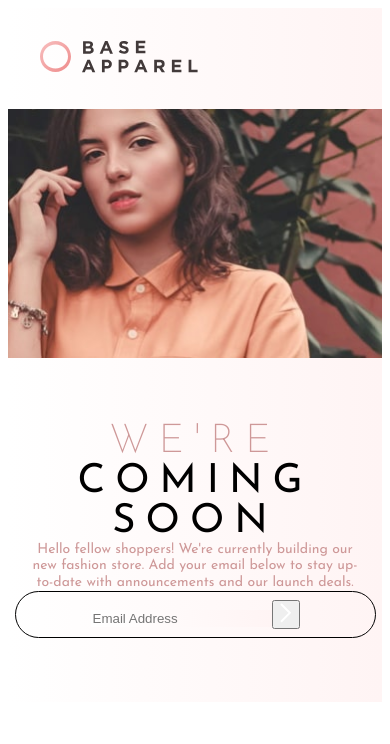
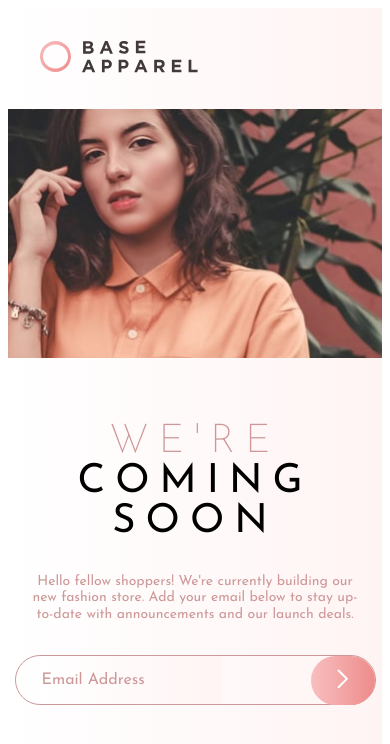
Before and after one commit to natasharamburrun/base-apparel-coming-soon-master-2, a React (Vite) app: page / in a window 390 px wide. Shown: the top 744 px of the page. Built offline with nearby package versions, Linux system fonts and the light colour scheme.

Commit message:
finialised the mobile styling

```diff
--- a/src/styles/app.scss
+++ b/src/styles/app.scss
@@ -47,6 +47,7 @@ $gradient-31: #FFFFFF;
   font-size: 14px;
   line-height: 115%;
   margin: auto;
+  padding: 32px 0;
 }
 
 .logo {
@@ -64,18 +65,34 @@ $gradient-31: #FFFFFF;
 }
 
 .hero-button {
-  border: 1px solid;
+  border: 1px solid $base-pink;
   border-radius: 28px;
   width: 311px;
+  height: 48px;
   display: block;
   justify-self: center;
-  padding: 8px 24px;
-
+  padding: 0 24px;
+  display: flex;
+  justify-content: space-between;
+  position: relative;
 }
 
 .input-text {
   text-align: left;
-  background: linear-gradient(to right, $gradient-2, $gradient-21);
+  background: linear-gradient(to right, $gradient-2 0%, $gradient-21 100%);
+
+}
+
+::placeholder {
+  color: $base-pink;
+  opacity: 1; /* Firefox */
+  font-family: "Josefin Sans", sans-serif;
+  font-size: 16px;
+  line-height: 175%;
+}
+
+::-ms-input-placeholder { /* Edge 12 -18 */
+  color: $base-pink;
 }
 
 input {
@@ -87,7 +104,16 @@ input:focus {
   outline:none!important;
 }
 
+button {
+  border: none;
+  border-radius: 28px;
+  width: 64px;
+  height: 49px;
+  position: absolute;
+  right: 0;
+  background: linear-gradient(to right, $gradient-1, $gradient-11);
 
+}
 
 
 
```
